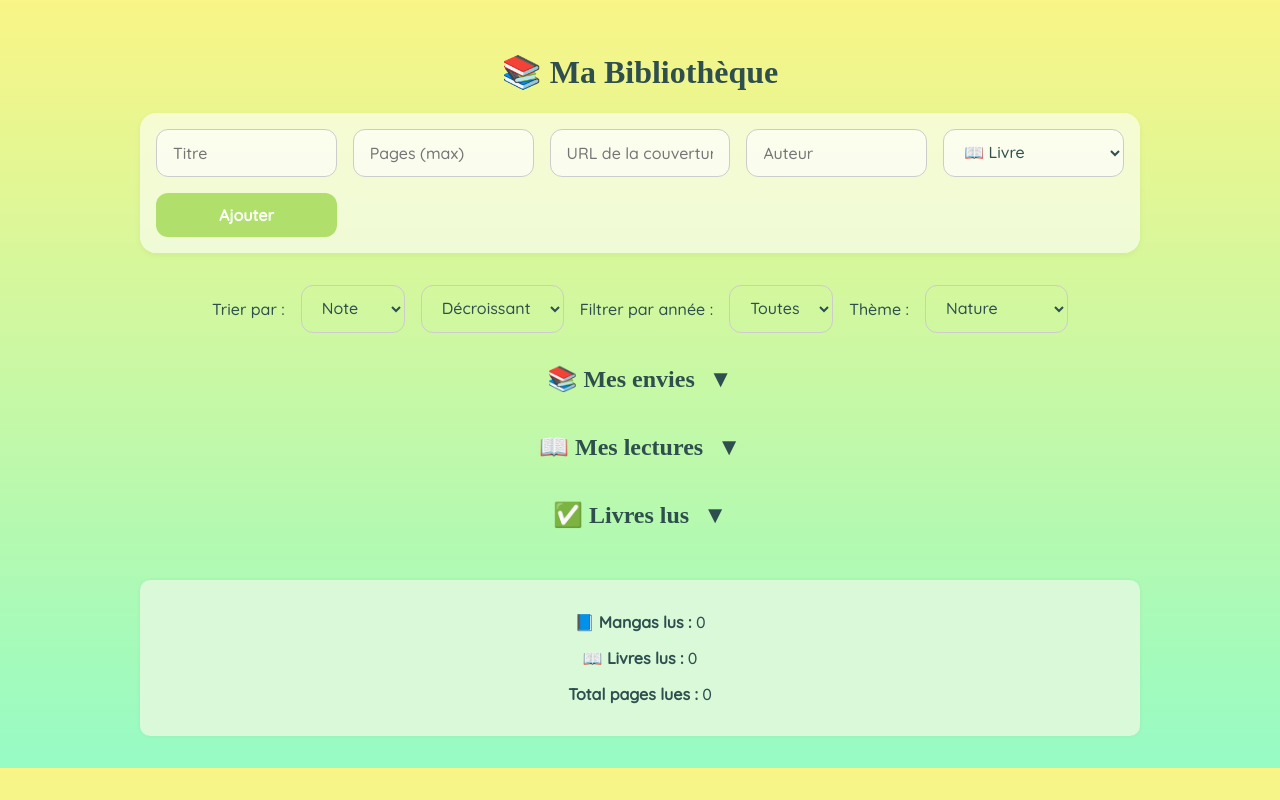
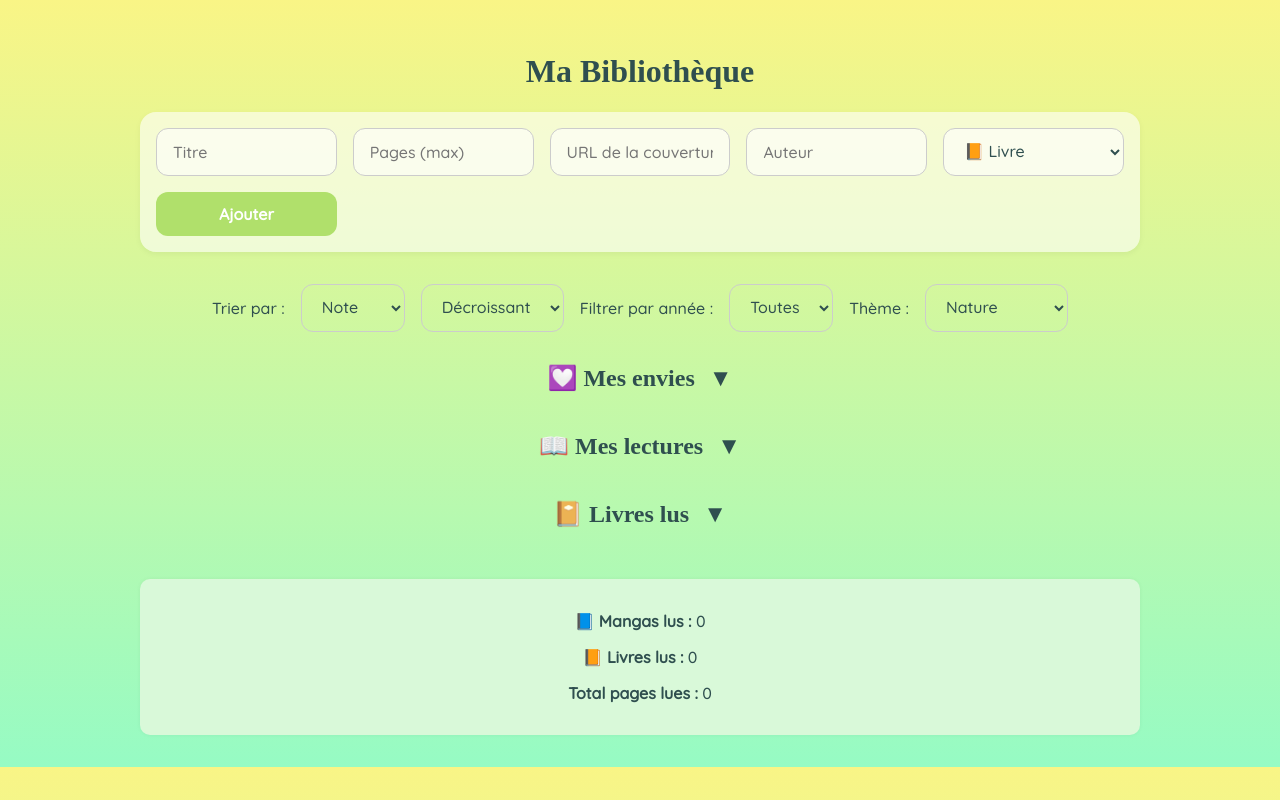
Before and after one commit to Crealisatrice/notion-bibliotheque-01, a plain HTML site: page index.html in a window 1280 px wide. Drawn offline with Linux system fonts and the light colour scheme; a web font is replaced by a local one.

Commit message:
Add files via upload

```diff
--- a/index.html
+++ b/index.html
@@ -16,14 +16,14 @@
 
 <body>
   <main>
-    <h1>📚 Ma Bibliothèque</h1>
+    <h1>Ma Bibliothèque</h1>
     <section class="add-form">
       <input type="text" id="title" placeholder="Titre">
       <input type="number" id="pages" placeholder="Pages (max)">
       <input type="text" id="cover" placeholder="URL de la couverture">
       <input type="text" id="author" placeholder="Auteur">
       <select id="type">
-        <option value="livre">📖 Livre</option>
+        <option value="livre">📙 Livre</option>
         <option value="manga">📘 Manga</option>
       </select>
       <button id="addBtn">Ajouter</button>
@@ -61,7 +61,7 @@
 
     <section>
       <h2 class="collapsible">
-        📚 Mes envies <span class="toggle-icon">▼</span>
+        💟 Mes envies <span class="toggle-icon">▼</span>
       </h2>
       <div id="enviesList" class="grid"></div>
     </section>
@@ -75,14 +75,14 @@
 
     <section>
       <h2 class="collapsible">
-        ✅ Livres lus <span class="toggle-icon">▼</span>
+        📔 Livres lus <span class="toggle-icon">▼</span>
       </h2>
       <div id="finishedList" class="grid"></div>
     </section>
 
     <section class="stats">
       <p><strong>📘 Mangas lus :</strong> <span id="mangaCount">0</span></p>
-      <p><strong>📖 Livres lus :</strong> <span id="bookCount">0</span></p>
+      <p><strong>📙 Livres lus :</strong> <span id="bookCount">0</span></p>
       <p><strong>Total pages lues :</strong> <span id="pageCount">0</span></p>
     </section>
   </main>
```
